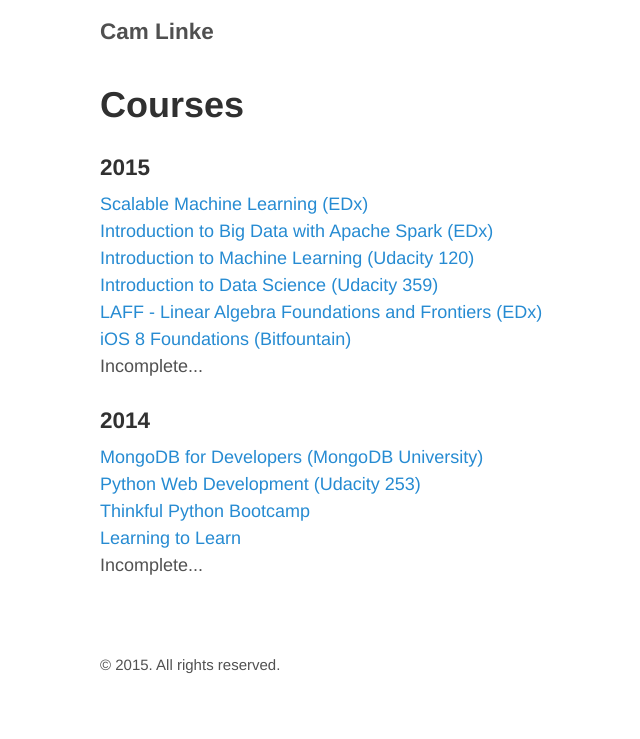
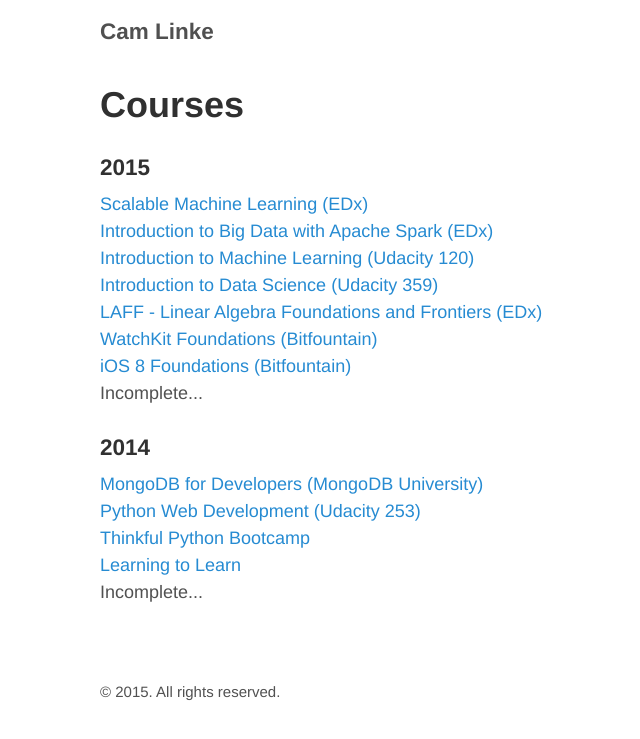
Before and after one commit to camlinke/camlinke.github.io, a Jekyll site: the page built from courses.md, in a window 1280 px wide. Shown: the top 739 px of the page, without its empty margins (225-865 px from the left). Built offline with Jekyll 4.4.1, drawn with Linux system fonts in a browser that asks for light colours; nearby versions of some CDN libraries.

Commit message:
updated courses page

```diff
--- a/courses.md
+++ b/courses.md
@@ -10,6 +10,7 @@
     <li><a href="https://www.udacity.com/course/intro-to-machine-learning--ud120">Introduction to Machine Learning (Udacity 120)</a></li>
     <li><a href="https://www.udacity.com/course/intro-to-data-science--ud359">Introduction to Data Science (Udacity 359)</a></li>
     <li><a href="https://www.edx.org/course/linear-algebra-foundations-frontiers-utaustinx-ut-5-03x">LAFF - Linear Algebra Foundations and Frontiers (EDx)</a></li>
+    <li><a href="https://www.bitfountain.io/">WatchKit Foundations (Bitfountain)</a></li>
     <li><a href="https://www.bitfountain.io/">iOS 8 Foundations (Bitfountain)</a></li>
     <li>Incomplete...</li>
 </ul>
```
